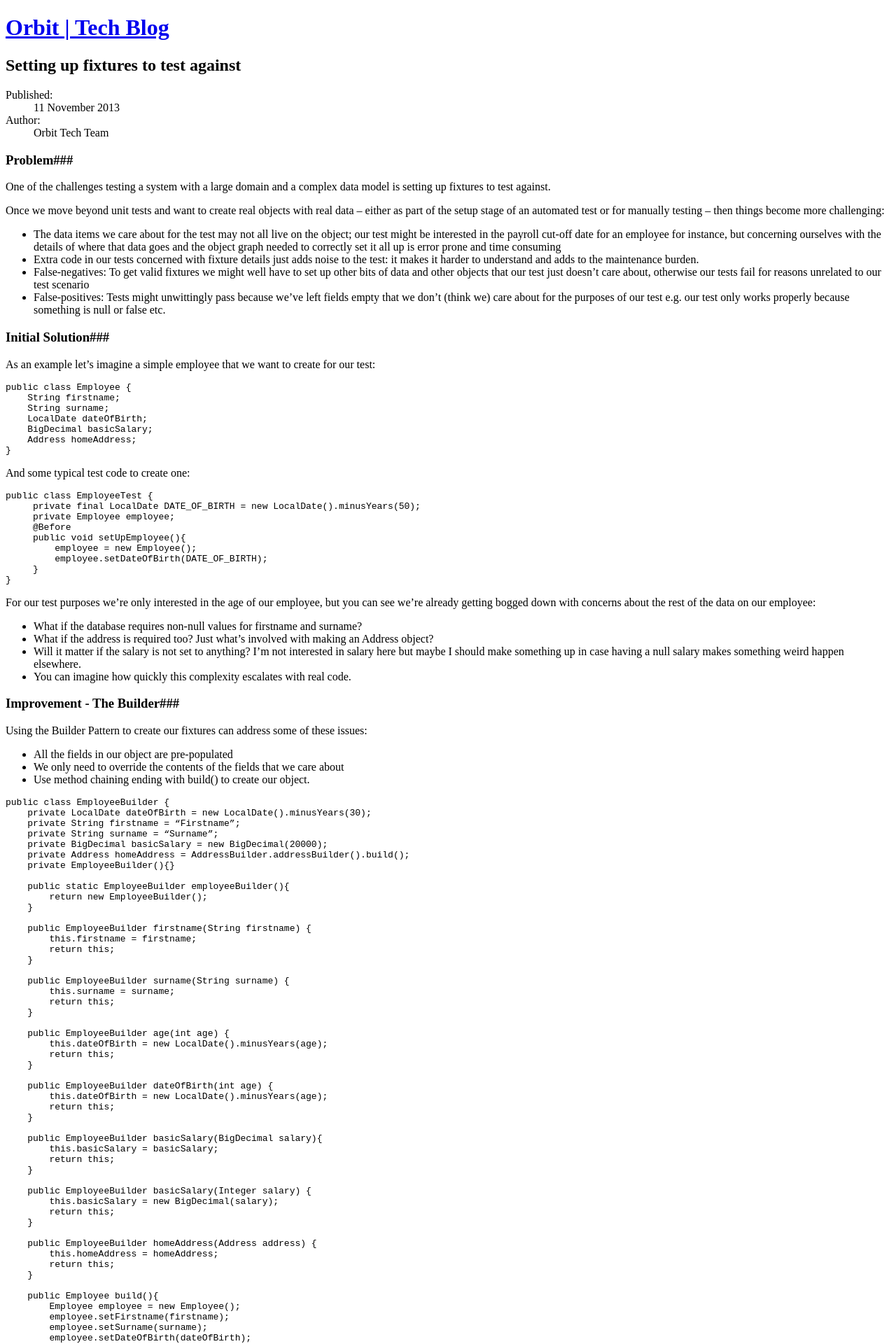
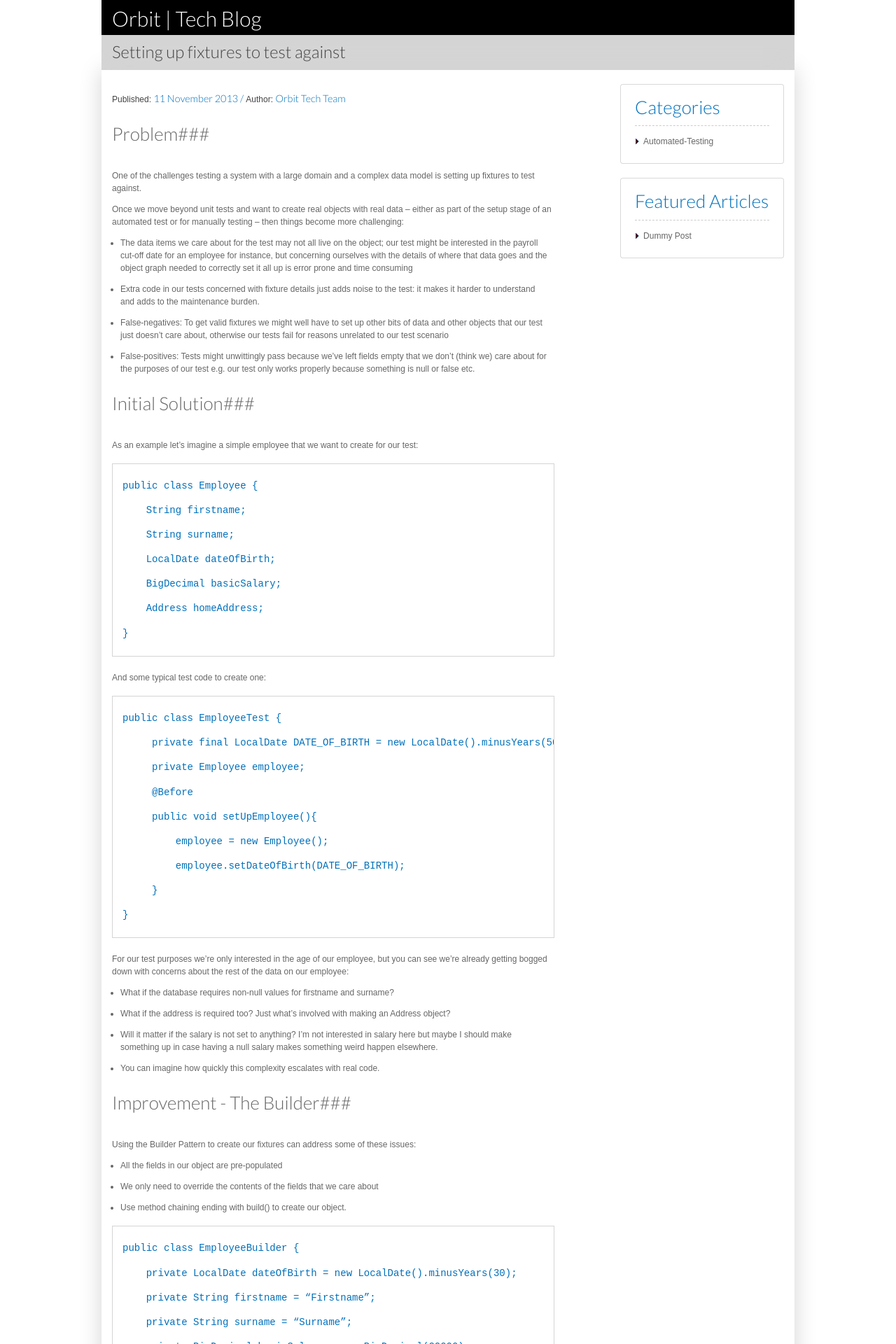
Before and after one commit to Capita-EB/Capita-EB.github.io, a Jekyll site: the page built from _posts/2013-11-11-fixture-creation.markdown, in a window 1280 px wide. Shown: the top 1920 px of the page at 70% size. Built offline with Jekyll 4.4.1, drawn with Linux system fonts in a browser that asks for light colours; nearby versions of some CDN libraries; Markdown is read by kramdown in place of the engine named in the settings.

Commit message:
James removed scss plugin using scout to compile css

```diff
--- a/_plugins/my-sass-plugin.rb
+++ /dev/null
@@ -1 +0,0 @@
-require "jekyll-sass"
--- /dev/null
+++ b/css/main.css
@@ -0,0 +1,343 @@
+@font-face {
+  font-family: 'LatoLight';
+  font-weight: normal;
+  font-style: normal;
+  src: url("/fonts/Lato-Lig-webfont.eot");
+  src: url("/fonts/Lato-Lig-webfont.eot?#iefix") format("embedded-opentype"), url("/fonts/Lato-Lig-webfont.woff") format("woff"), url("/fonts/Lato-Lig-webfont.ttf") format("truetype"), url("/fonts/Lato-Lig-webfont.svg#LatoLight") format("svg");
+}
+
+body {
+  margin: 0;
+  padding: 0;
+  text-decoration: none;
+}
+
+.clearfix:after {
+  content: ".";
+  display: block;
+  clear: both;
+  visibility: hidden;
+  line-height: 0;
+  height: 0;
+}
+
+* html .clearfix {
+  height: 1%;
+}
+
+a {
+  text-decoration: none;
+}
+a:hover {
+  text-decoration: underline;
+}
+
+ul {
+  list-style-type: none;
+  margin: 0;
+  padding: 0;
+}
+
+dt, dd {
+  display: inline;
+  margin: 0;
+}
+
+dl > dd:not(:last-child):after {
+  content: " /";
+}
+
+header {
+  background-color: #000;
+}
+header h1 {
+  padding: 10px 0 0 0;
+  font-family: "LatoLight", Lato;
+  font-size: 2.5em;
+  font-weight: normal;
+  margin: 0;
+  border: 0;
+  color: #fff;
+}
+header a:hover {
+  text-decoration: none;
+}
+
+footer {
+  margin-top: 1em;
+  background-color: #1b191a;
+  color: #fff;
+}
+footer div {
+  padding: 1em;
+  text-align: center;
+}
+
+body {
+  font: 0.75em/1.33 "Lucida Grand", Arial, sans-serif;
+}
+
+body #page-title h2 {
+  font-family: "LatoLight", Lato;
+  font-weight: normal;
+  font-size: 2em;
+}
+
+h3 {
+  font-family: 'LatoLight',Lato;
+  font-weight: normal;
+  font-size: 2.167em;
+  line-height: 1.3em;
+  text-transform: none;
+  text-decoration: none;
+}
+
+aside {
+  font-size: 12.025px;
+}
+aside a {
+  text-transform: capitalize;
+}
+
+.highlight, .highlight a {
+  font-family: 'LatoLight',Lato;
+}
+
+.highlight {
+  font-size: 1.2em;
+}
+.highlight a {
+  font-size: 1em;
+}
+
+#related-posts p.post-title {
+  font-weight: bold;
+}
+
+.page-centered {
+  max-width: 960px;
+  margin: 0 auto;
+  padding: 0 15px;
+}
+
+#page-content {
+  padding-top: 20px;
+  padding-bottom: 20px;
+  margin-bottom: 30px;
+}
+
+#content {
+  position: relative;
+  min-height: 30em;
+}
+
+#back-to-top {
+  position: absolute;
+  bottom: 0;
+  right: 0;
+  width: 45px;
+  height: 45px;
+  cursor: pointer;
+}
+
+#back-to-top {
+  background-repeat: no-repeat;
+  background-position: right bottom;
+}
+
+body #page-title h2 {
+  padding: 10px 0 0 0;
+  height: 40px;
+}
+
+aside li {
+  background-repeat: no-repeat;
+  padding-left: 1em;
+  background-position: left center;
+  margin: 1em 0;
+}
+
+h3 {
+  margin: 0 0 15px;
+  padding-bottom: 5px;
+}
+
+section#main {
+  width: 66%;
+  float: left;
+  min-height: 450px;
+}
+
+aside {
+  width: 20%;
+  float: right;
+  display: block;
+  line-height: 18px;
+  margin: 0 0 20px;
+  padding: 18px 20px 10px;
+  position: relative;
+}
+aside h3 {
+  margin: 0 0 .5em 0;
+  padding: 0 0 .25em 0;
+}
+
+.post-summary {
+  padding-bottom: 4em;
+}
+
+.posts-list ul li {
+  padding: 2em 0;
+}
+.posts-list ul li:first-child {
+  padding-top: 0;
+}
+
+.pagination {
+  margin-top: 1em;
+  padding: .25em 0;
+}
+.pagination a {
+  display: inline-block;
+  padding: .5em;
+  margin: 0.5em 0;
+}
+
+.post-summary img {
+  padding: 5px;
+}
+
+.layout-1 img {
+  width: 100%;
+}
+
+.layout-2 img {
+  width: 30%;
+  float: left;
+}
+
+.layout-2 p {
+  float: right;
+  width: 60%;
+  margin-top: 0;
+}
+
+.layout-2 .read-more {
+  float: right;
+  width: 60%;
+}
+
+#related-posts {
+  padding: 1em;
+  margin-top: 1em;
+}
+
+.post {
+  line-height: 1.5em;
+}
+.post code {
+  width: 95%;
+  line-height: 2.5em;
+  display: inline-block;
+  overflow-x: scroll;
+  padding: 1em;
+}
+.post ul {
+  list-style-type: disc;
+}
+.post ul li {
+  margin: 1em;
+}
+.post h3 {
+  margin: 1em 0;
+}
+
+body {
+  color: #444444;
+}
+
+#page-title {
+  background-color: #d4d4d4;
+}
+
+#page-content {
+  background-color: white;
+  box-shadow: 0 0 30px #d4d4d4;
+}
+
+#back-to-top {
+  background-image: url("/images/back-to-top.png");
+}
+
+aside {
+  background-color: white;
+  background-position: right bottom;
+  background-repeat: no-repeat;
+  border: 1px solid rgba(0, 0, 0, 0.15);
+  border-radius: 4px 4px 4px 4px;
+}
+aside h3 {
+  border-bottom: 1px dashed #cccccc;
+}
+aside li {
+  background-image: url("/images/arrow-left.gif");
+}
+aside li a {
+  color: #666666;
+}
+
+h3 {
+  color: #0070bb;
+}
+h3 a {
+  color: #0070bb;
+}
+.post h3 {
+  color: #666666;
+}
+
+.highlight, .highlight a {
+  color: #0070bb;
+}
+
+.posts-list ul li:not(:last-child) {
+  border-bottom: 1px dashed #cccccc;
+}
+
+.pagination {
+  border-top: 1px dashed #cccccc;
+  border-bottom: 1px dashed #cccccc;
+}
+.pagination a {
+  background: #e3e3e3;
+  color: #666666;
+}
+.pagination a.active {
+  background-color: #cccccc;
+  color: white;
+}
+
+.post-summary img {
+  border: 1px solid #d4d4d4;
+}
+
+.post p, .post ul, .post ol, .post span {
+  color: #666666;
+}
+.post a {
+  color: #0070bb;
+}
+.post .pagination a {
+  color: #666666;
+}
+
+#related-posts {
+  background-color: #e3e3e3;
+}
+#related-posts a {
+  color: #0070bb;
+}
+
+.post code {
+  border: 1px solid #d4d4d4;
+}
```
Also changed, not shown: css/main.scss (line endings or trailing spaces), 1 other file.
